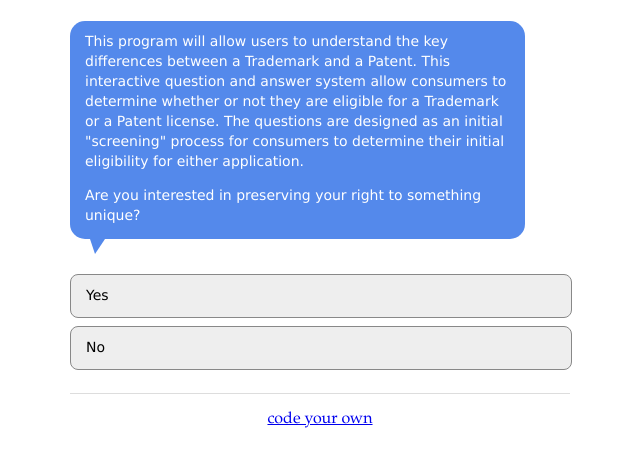
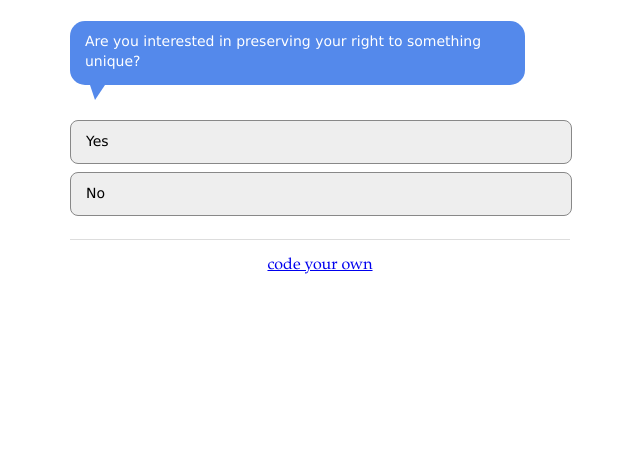
Before and after one commit to narrindell/YourIPDecision, a plain HTML site: page index.html in a window 1280 px wide. Shown: the whole page, without its empty margins (320-960 px from the left). Drawn offline with nearby package versions, Linux system fonts and the light colour scheme.

Commit message:
Update index.html

```diff
--- a/index.html
+++ b/index.html
@@ -206,7 +206,7 @@
 		background: #ddd;
 	}
 </style>
-<FORM name="FORM" id="FORM"><div id="conversation" style="margin:15px auto 0 auto;padding:0 15px;max-width:500px"><div id='QandA' class='QandA'><div style='padding:15px;background:#ddffdd;text-align:center;'>Loading QnA...</div></div><div id='Choices' class='choices'></div><div id='rawmarkup' style='display:none;'>Q(1): This program will allow users to understand the key differences between a Trademark and a Patent. This interactive question and answer system allow consumers to determine whether or not they are eligible for a Trademark or a Patent license. The questions are designed as an initial "screening" process for consumers to determine their initial eligibility for either application.&lt;p&gt;&lt;/p&gt;Are you interested in preserving your right to something unique?
+<FORM name="FORM" id="FORM"><div id="conversation" style="margin:15px auto 0 auto;padding:0 15px;max-width:500px"><div id='QandA' class='QandA'><div style='padding:15px;background:#ddffdd;text-align:center;'>Loading QnA...</div></div><div id='Choices' class='choices'></div><div id='rawmarkup' style='display:none;'>Q(1): Are you interested in preserving your right to something unique?
 a: Yes
 	Q(1.1): Do you have a unique phrase, symbol or both?
 	a: Yes
@@ -278,7 +278,7 @@ a: No
 	a: Yes
 		Q(1.2.1): Awesome! To learn more about Trademark Protection click &lt;a href="http://www.uspto.gov/trademark"&gt; here &lt;/a&gt; to learn more.
 	a: No
-		q: Thank you for visiting this site.</div><div id="ondeck" name="ondeck"><div id="doc" name="doc" style="display:none;"></div><div id='Q-1' name='Q-1' style='display:none;'> This program will allow users to understand the key differences between a Trademark and a Patent. This interactive question and answer system allow consumers to determine whether or not they are eligible for a Trademark or a Patent license. The questions are designed as an initial "screening" process for consumers to determine their initial eligibility for either application.<p></p>Are you interested in preserving your right to something unique?
+		Q(1.2.2): Thank you for visiting this site.</div><div id="ondeck" name="ondeck"><div id="doc" name="doc" style="display:none;"></div><div id='Q-1' name='Q-1' style='display:none;'> Are you interested in preserving your right to something unique?
 </div><div id='Q-1.1' name='Q-1.1' style='display:none;'> Do you have a unique phrase, symbol or both?
 </div><div id='Q-1.1.1' name='Q-1.1.1' style='display:none;'> Which one?
 </div><div id='Q-1.1.1.1' name='Q-1.1.1.1' style='display:none;'> What is your phrase?
@@ -349,7 +349,7 @@ a: No
 </div><div id='A-href-1.1.3.2' name='A-href-1.1.3.2' style='display:none;'>javascript:void('');</div><div id='A-target-1.1.3.2' name='A-target-1.1.3.2' style='display:none;'></div><div id='X-1.1.3.2' name='X-1.1.3.2' style='display:none;'></div><div id='A-1.2' name='A-1.2' style='display:none;'> No
 </div><div id='A-href-1.2' name='A-href-1.2' style='display:none;'>javascript:void('');</div><div id='A-target-1.2' name='A-target-1.2' style='display:none;'></div><div id='X-1.2' name='X-1.2' style='display:none;'></div><div id='A-1.2.1' name='A-1.2.1' style='display:none;'> Yes
 </div><div id='A-href-1.2.1' name='A-href-1.2.1' style='display:none;'>javascript:void('');</div><div id='A-target-1.2.1' name='A-target-1.2.1' style='display:none;'></div><div id='X-1.2.1' name='X-1.2.1' style='display:none;'></div><div id='A-1.2.2' name='A-1.2.2' style='display:none;'> No
-</div><div id='A-href-1.2.2' name='A-href-1.2.2' style='display:none;'>javascript:void('');</div><div id='A-target-1.2.2' name='A-target-1.2.2' style='display:none;'></div><div id='X-1.2.2' name='X-1.2.2' style='display:none;'></div></div><textarea id="original" name="original" style="display:none;" disabled="disabled"><div id="doc" name="doc" style="display:none;"></div><div id='Q-1' name='Q-1' style='display:none;'> This program will allow users to understand the key differences between a Trademark and a Patent. This interactive question and answer system allow consumers to determine whether or not they are eligible for a Trademark or a Patent license. The questions are designed as an initial "screening" process for consumers to determine their initial eligibility for either application.<p></p>Are you interested in preserving your right to something unique?
+</div><div id='A-href-1.2.2' name='A-href-1.2.2' style='display:none;'>javascript:void('');</div><div id='A-target-1.2.2' name='A-target-1.2.2' style='display:none;'></div><div id='X-1.2.2' name='X-1.2.2' style='display:none;'></div></div><textarea id="original" name="original" style="display:none;" disabled="disabled"><div id="doc" name="doc" style="display:none;"></div><div id='Q-1' name='Q-1' style='display:none;'> Are you interested in preserving your right to something unique?
 </div><div id='Q-1.1' name='Q-1.1' style='display:none;'> Do you have a unique phrase, symbol or both?
 </div><div id='Q-1.1.1' name='Q-1.1.1' style='display:none;'> Which one?
 </div><div id='Q-1.1.1.1' name='Q-1.1.1.1' style='display:none;'> What is your phrase?
```
